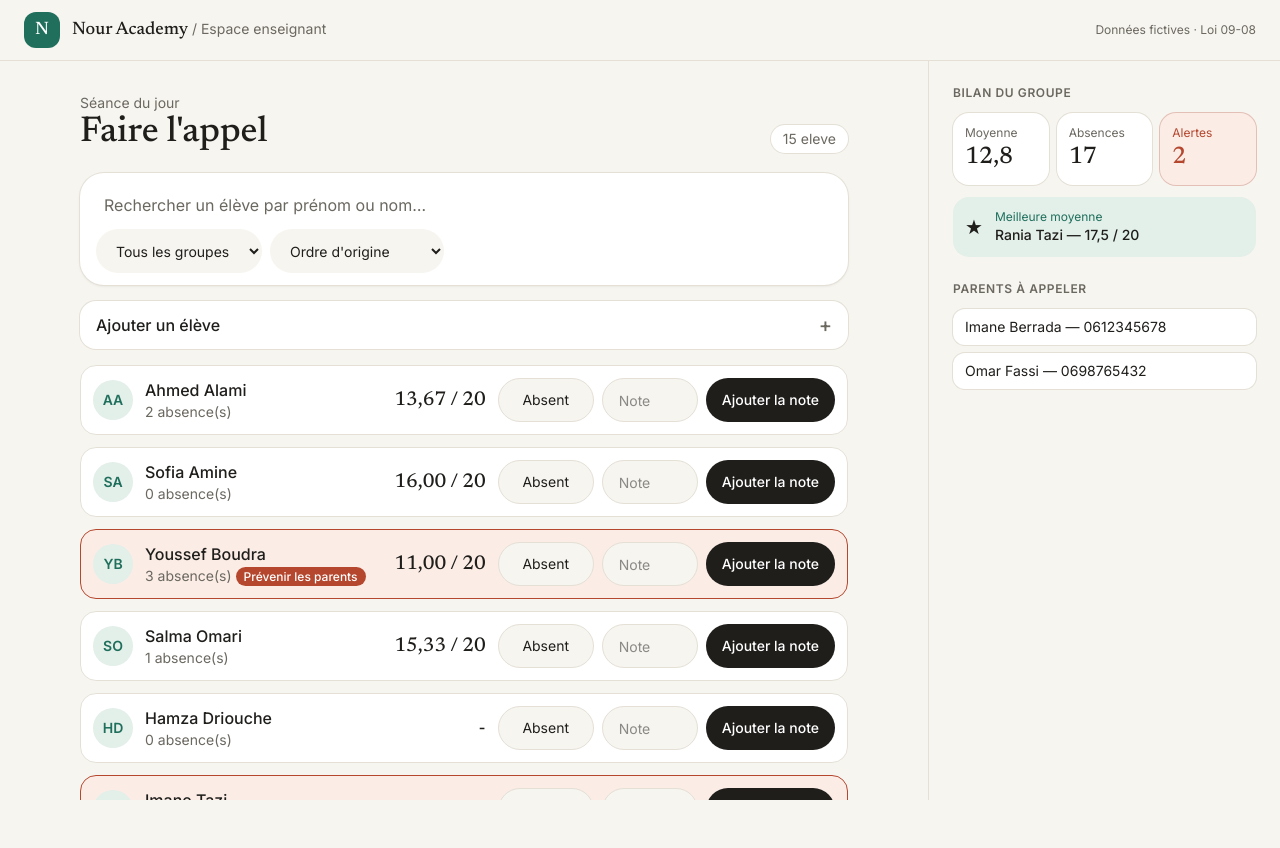
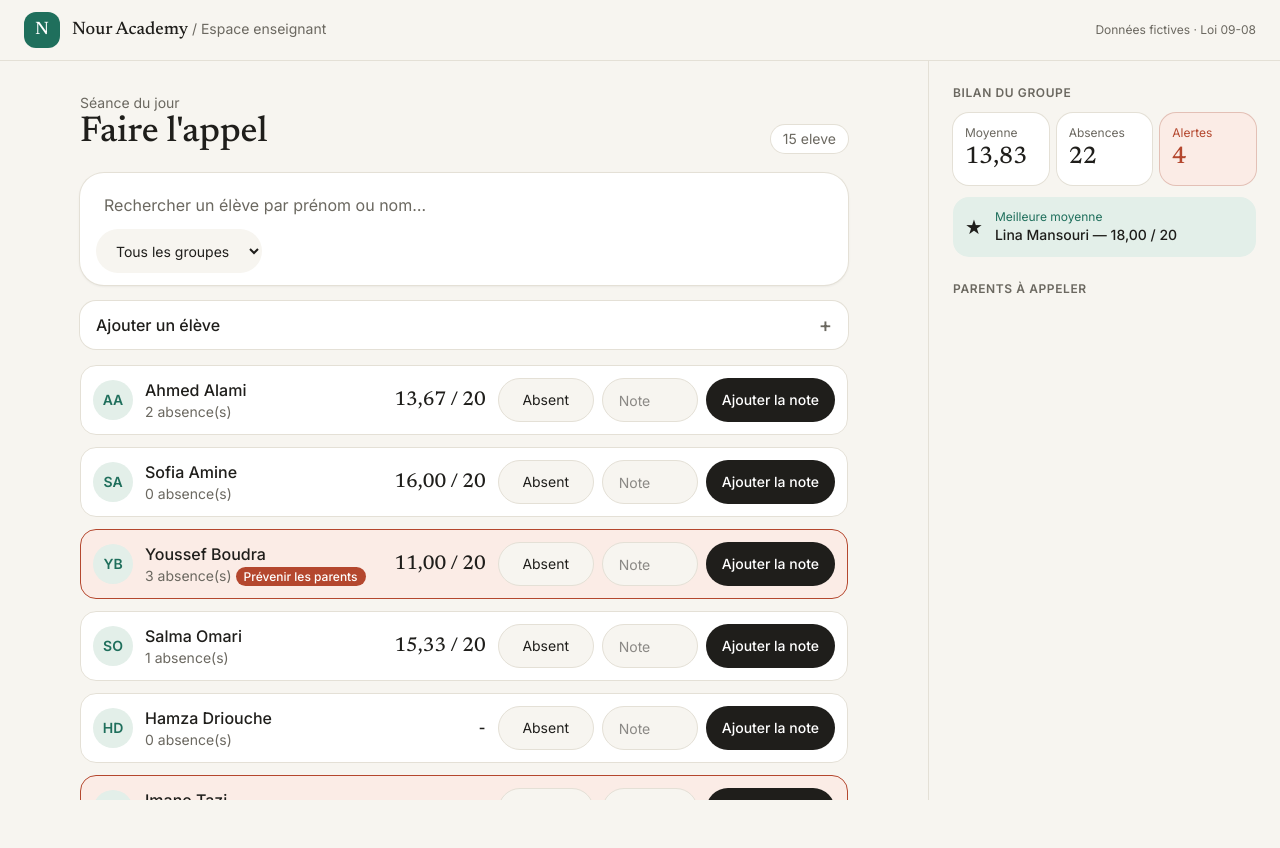
Before and after one commit to mr-mohame/Nour-Academy-Enseignant, a plain HTML site: page index.html in a window 1280 px wide. Shown: the top 848 px of the page. Drawn offline with nearby package versions, Linux system fonts and the light colour scheme.

Commit message:
feat: ajouter le bilan du groupe

```diff
--- a/assets/js/script.js
+++ b/assets/js/script.js
@@ -154,19 +154,24 @@ rechercheNom.addEventListener("input", filterGoupInput)
 // function pour filter le nom input et group option
 function filterGoupInput() {
     const groupeSelectionne = filtre_groupe.value;
-    const valeurRechetcher = rechercheNom.value.trim();
+    const valeurRechetcher = rechercheNom.value.trim().toLowerCase();
+    // Tous les eleves du groupe
+    const elevesDuGroupe = eleves.filter(function (eleve) {
+        return groupeSelectionne === "" ||
+            eleve.groupeId === Number(groupeSelectionne);
+    });
+    // Recherche par prenom ou nom
+    const filter_data = elevesDuGroupe.filter(function (eleve) {
+        return eleve.prenom.toLowerCase().includes(valeurRechetcher) ||
+            eleve.nom.toLowerCase().includes(valeurRechetcher);
+    });
 
-    const filter_data = eleves.filter(function (eleve) {
-        return (eleve.groupeId == Number(groupeSelectionne) || groupeSelectionne == "") &&
-            (eleve.prenom.toLocaleLowerCase().includes(valeurRechetcher.toLocaleLowerCase()) ||
-                eleve.nom.toLocaleLowerCase().includes(valeurRechetcher.toLocaleLowerCase()))
-    })
     renderData(filter_data);
+    afficherBilan(elevesDuGroupe);
+    afficherBilan(eleves);
 }
 
 // gerer les absences
-
-
 liste_eleves.addEventListener("click", function (event) {
     const button = event.target.closest(".btn-absent");
     if (button === null) return;
@@ -198,6 +203,8 @@ liste_eleves.addEventListener("click", function (event) {
             absence_count.append(badge);
         }
     }
+    // Actualiser le bilan
+    filterGoupInput();
 });
 // gerer les notes
 
@@ -231,6 +238,7 @@ liste_eleves.addEventListener("click", function (event) {
 
     // pour ajouter la note
     resultat_note.notes.push(note);
+    filterGoupInput();
 
     // pour calcule la moyenne on a appel la function calculmoyeen
     const moyenne = calculMoyenne(resultat_note.notes);
@@ -511,8 +519,78 @@ forma_eleve.addEventListener("submit", function (event) {
     document.querySelector("#code-force").value = 0;
     form_succes.textContent = "eleve ajouter avec succes";
     form_succes.hidden = false;
+});
+
+// bilan du groupe
+const bilanMoyenne = document.querySelector("#bilan-moyenne");
+const bilanAbsences = document.querySelector("#bilan-absences");
+const bilanAlertes = document.querySelector("#bilan-alertes");
+const bilanMeilleur = document.querySelector("#bilan-meilleur");
+const listeParents = document.querySelector("#liste-parents");
+const aucuneAlerte = document.querySelector("#aucune-alerte");
 
 
+function calculMoyenneGroupe(elevesDuGroupe) {
+    let somme = 0;
+    // boucle sur tous les eleves et leurs notes
+    for (let i = 0; i < elevesDuGroupe.length; i++) {
+        for (let j = 0; j < elevesDuGroupe[i].notes.length; j++) {
+            somme += elevesDuGroupe[i].notes[j];
+        }
+    }
+    // calcule le nombre total des notes
+    const nombreNotes = elevesDuGroupe.reduce(function (total, eleve) {
+        return total + eleve.notes.length;
+    }, 0);
+    // verifie cest existe des notes
+    if (nombreNotes === 0) return "—";
 
+    return (somme / nombreNotes).toFixed(2).replace(".", ",");
+}
+// Calculer le total des absences
+function calculTotalAbsences(elevesDuGroupe) {
+    return elevesDuGroupe.reduce(function (total, eleve) {
+        return total + eleve.absences;
+    }, 0);
+}
+// Compter les eleves en alerte
+function calculNombreAlertes(elevesDuGroupe) {
+    const alertes = elevesDuGroupe.filter(function (eleve) {
+        return eleve.absences >= 3;
+    });
 
-});
+    return alertes.length;
+}
+
+// trouver le meilleur eleve
+function calculMeilleurEleve(elevesDuGroupe) {
+    let meilleur = null;
+    for (let i = 0; i < elevesDuGroupe.length; i++) {
+        const eleve = elevesDuGroupe[i];
+
+        if (eleve.notes.length === 0) continue;
+
+        const moyenne = eleve.notes.reduce(function (total, note) {
+            return total + note;
+        }, 0) / eleve.notes.length;
+
+        if (meilleur === null || moyenne > meilleur.moyenne) {
+            meilleur = {
+                nom: eleve.prenom + " " + eleve.nom,
+                moyenne: moyenne
+            };
+        }
+    }
+    if (meilleur === null) return "—";
+    return meilleur.nom + " — " +
+        meilleur.moyenne.toFixed(2).replace(".", ",") + " / 20";
+}
+
+///. function qui affiche la moyenne de groupe
+function afficherBilan(elevesDuGroupe) {
+    bilanMoyenne.textContent = calculMoyenneGroupe(elevesDuGroupe);
+    bilanAbsences.textContent = calculTotalAbsences(elevesDuGroupe);
+    bilanAlertes.textContent = calculNombreAlertes(elevesDuGroupe);
+    bilanMeilleur.textContent = calculMeilleurEleve(elevesDuGroupe);
+}
+afficherBilan(eleves);
--- a/index.html
+++ b/index.html
@@ -84,14 +84,6 @@
                             class="h-11 min-w-0 flex-1 rounded-full bg-paper px-4 text-sm sm:flex-none">
                             <option value="">Tous les groupes</option>
                             <!-- Les autres options sont créées en JS depuis le tableau « groupes » -->
-
-                        </select>
-
-                        <label for="tri" class="sr-only">Trier</label>
-                        <select id="tri" class="h-11 min-w-0 flex-1 rounded-full bg-paper px-4 text-sm sm:flex-none">
-                            <option value="">Ordre d'origine</option>
-                            <option value="nom">Trier par nom</option>
-                            <option value="moyenne">Trier par moyenne</option>
                         </select>
                     </div>
                 </div>
@@ -208,15 +200,15 @@
             <dl class="mt-3 grid grid-cols-3 gap-2">
                 <div class="rounded-2xl bg-card p-3 ring-1 ring-line">
                     <dt class="text-xs text-muted">Moyenne</dt>
-                    <dd id="bilan-moyenne" class="font-serif text-2xl">12,8</dd>
+                    <dd id="bilan-moyenne" class="font-serif text-2xl"></dd>
                 </div>
                 <div class="rounded-2xl bg-card p-3 ring-1 ring-line">
                     <dt class="text-xs text-muted">Absences</dt>
-                    <dd id="bilan-absences" class="font-serif text-2xl">17</dd>
+                    <dd id="bilan-absences" class="font-serif text-2xl">0</dd>
                 </div>
                 <div class="rounded-2xl bg-alert-soft p-3 ring-1 ring-alert/30">
                     <dt class="text-xs text-alert">Alertes</dt>
-                    <dd id="bilan-alertes" class="font-serif text-2xl text-alert">2</dd>
+                    <dd id="bilan-alertes" class="font-serif text-2xl text-alert">0</dd>
                 </div>
             </dl>
 
@@ -225,7 +217,7 @@
                 <span class="text-xl" aria-hidden="true">★</span>
                 <p class="text-sm">
                     <span class="block text-xs text-brand">Meilleure moyenne</span>
-                    <span id="bilan-meilleur" class="font-medium">Rania Tazi — 17,5 / 20</span>
+                    <span id="bilan-meilleur" class="font-medium">-</span>
                 </p>
             </div>
 
@@ -234,8 +226,8 @@
 
             <ul id="liste-parents" class="mt-3 grid gap-2 text-sm">
                 <!-- EXEMPLES  -->
-                <li class="rounded-xl bg-card px-3 py-2 ring-1 ring-line">Imane Berrada — 0612345678</li>
-                <li class="rounded-xl bg-card px-3 py-2 ring-1 ring-line">Omar Fassi — 0698765432</li>
+                <!-- <li class="rounded-xl bg-card px-3 py-2 ring-1 ring-line">Imane Berrada — 0612345678</li>
+                <li class="rounded-xl bg-card px-3 py-2 ring-1 ring-line">Omar Fassi — 0698765432</li> -->
             </ul>
 
             <!-- Aucun élève en alerte » -->
```
